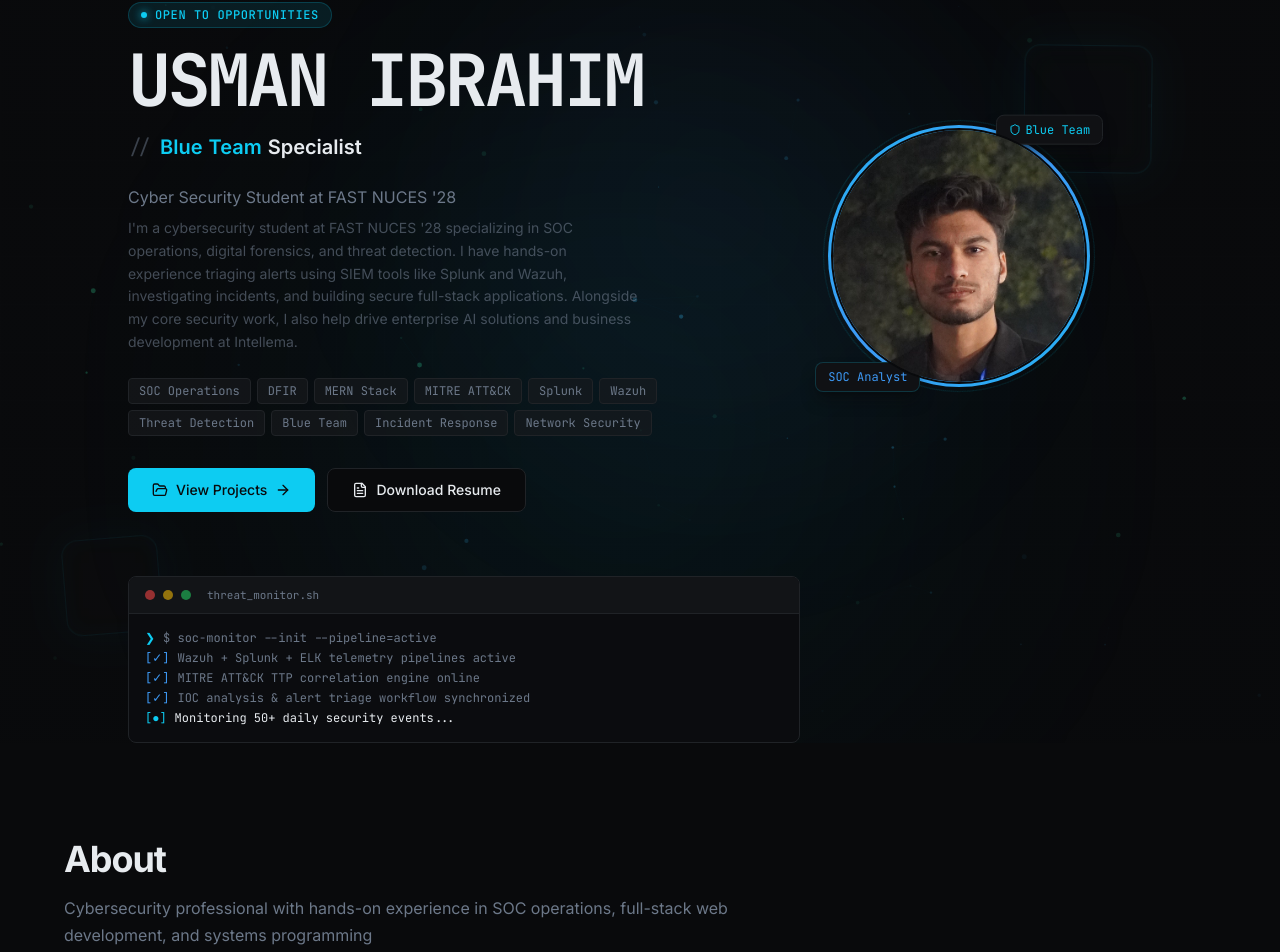
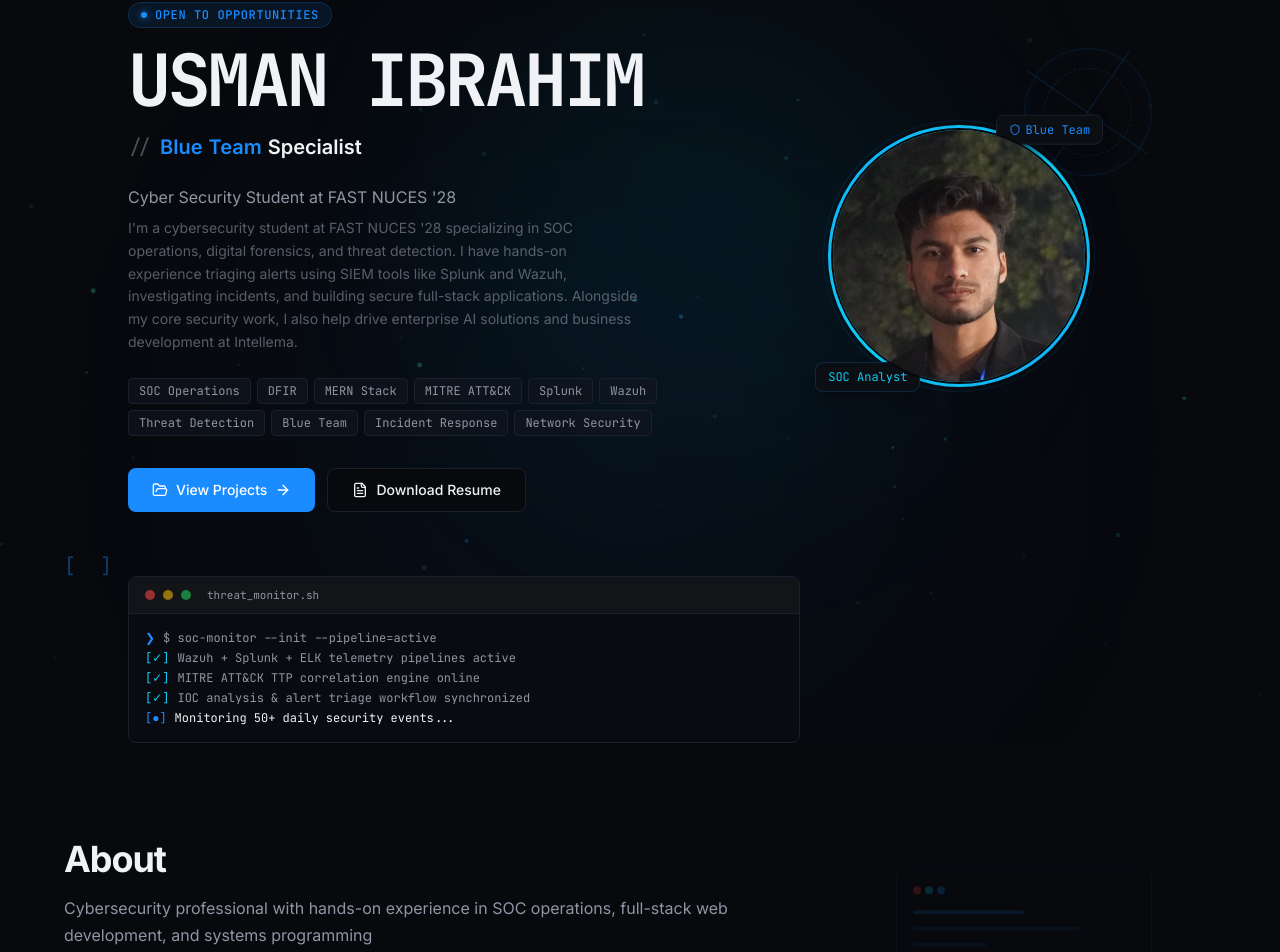
Before and after one commit to UsmanPrime/Portfolio, a React (Vite) app: page / in a window 1280 px wide. Shown: the part 80-1032 px from the top of the page. Built offline with nearby package versions, Linux system fonts and the light colour scheme.

Commit message:
refactor: update color palette to premium cyber blue and enhance cyber-themed floating animations

```diff
--- a/src/components/About.tsx
+++ b/src/components/About.tsx
@@ -1,4 +1,5 @@
 import { ShieldCheck, Search, Activity, Lock, Code } from "lucide-react";
+import { motion } from "framer-motion";
 import usmanPhoto from "@/assets/usman.jpg";
 import { useScrollReveal, useCountUp } from "@/hooks/useAnimations";
 
@@ -43,8 +44,33 @@ const About = () => {
   ];
 
   return (
-    <section id="about" className="py-24 relative">
-      <div className="container mx-auto px-4">
+    <section id="about" className="py-24 relative overflow-hidden">
+
+      {/* Ambient Data / Terminal Motif */}
+      <div className="absolute top-[10%] right-[2%] sm:right-[10%] w-48 sm:w-64 h-48 sm:h-64 z-0 opacity-30 pointer-events-none">
+        <motion.div
+          animate={{ y: [0, 15, 0] }}
+          transition={{ duration: 8, repeat: Infinity, ease: "easeInOut" }}
+          className="w-full h-full border border-primary/20 rounded-lg p-4 relative backdrop-blur-sm"
+        >
+          <div className="flex gap-1 mb-4">
+            <div className="w-2 h-2 rounded-full bg-destructive/60" />
+            <div className="w-2 h-2 rounded-full bg-accent/60" />
+            <div className="w-2 h-2 rounded-full bg-primary/60" />
+          </div>
+          <div className="w-1/2 h-1 bg-primary/40 mb-3 rounded" />
+          <div className="w-3/4 h-1 bg-primary/20 mb-3 rounded" />
+          <div className="w-1/3 h-1 bg-primary/20 rounded" />
+
+          <motion.div
+            animate={{ opacity: [1, 0, 1] }}
+            transition={{ duration: 1.5, repeat: Infinity }}
+            className="absolute bottom-4 right-4 w-3 h-3 bg-primary"
+          />
+        </motion.div>
+      </div>
+
+      <div className="container mx-auto px-4 relative z-10">
         <div className="max-w-6xl mx-auto">
           {/* Header */}
           <div
--- a/src/components/Certifications.tsx
+++ b/src/components/Certifications.tsx
@@ -101,7 +101,7 @@ const Certifications = () => {
     <section id="certifications" className="py-24 relative overflow-hidden">
 
       {/* Ambient Verification Motif */}
-      <div className="absolute top-[40%] right-[5%] w-64 h-64 hidden lg:block z-0 opacity-10">
+      <div className="absolute top-[40%] right-[2%] sm:right-[5%] w-48 sm:w-64 h-48 sm:h-64 hidden sm:block z-0 opacity-20 pointer-events-none">
         <motion.svg
           viewBox="0 0 100 100"
           className="w-full h-full stroke-primary"
--- a/src/components/Contact.tsx
+++ b/src/components/Contact.tsx
@@ -89,7 +89,7 @@ const Contact = () => {
     <section id="contact" className="py-24 relative overflow-hidden">
 
       {/* Ambient Signal / Ping Motif */}
-      <div className="absolute top-[20%] right-[15%] w-32 h-32 hidden lg:flex items-center justify-center z-0 opacity-10">
+      <div className="absolute top-[20%] right-[5%] sm:right-[15%] w-24 sm:w-32 h-24 sm:h-32 hidden sm:flex items-center justify-center z-0 opacity-30 pointer-events-none">
         <motion.div
           animate={{ scale: [1, 3], opacity: [0.5, 0] }}
           transition={{ duration: 4, repeat: Infinity, ease: "easeOut" }}
--- a/src/components/Experience.tsx
+++ b/src/components/Experience.tsx
@@ -124,18 +124,18 @@ const Experience = () => {
       <div className="absolute inset-0 grid-bg opacity-8" />
 
       {/* Ambient Log / Sequence Motif */}
-      <div className="absolute left-[5%] top-32 bottom-32 w-[1px] bg-border/30 hidden lg:block z-0">
+      <div className="absolute left-[2%] sm:left-[5%] top-32 bottom-32 w-[1px] bg-border/50 hidden sm:block z-0 pointer-events-none">
         <motion.div
           animate={{ y: ["0%", "1000%"] }}
           transition={{ duration: 15, repeat: Infinity, ease: "linear" }}
-          className="absolute top-0 left-[-1px] w-[3px] h-32 bg-gradient-to-b from-transparent via-primary/40 to-transparent"
+          className="absolute top-0 left-[-1px] w-[3px] h-32 bg-gradient-to-b from-transparent via-primary/60 to-transparent"
         />
         {/* Tick marks */}
-        <div className="absolute top-[10%] left-0 w-2 h-[1px] bg-border/50" />
-        <div className="absolute top-[30%] left-0 w-2 h-[1px] bg-border/50" />
-        <div className="absolute top-[50%] left-0 w-2 h-[1px] bg-border/50" />
-        <div className="absolute top-[70%] left-0 w-2 h-[1px] bg-border/50" />
-        <div className="absolute top-[90%] left-0 w-2 h-[1px] bg-border/50" />
+        <div className="absolute top-[10%] left-0 w-2 h-[1px] bg-primary/40" />
+        <div className="absolute top-[30%] left-0 w-2 h-[1px] bg-primary/40" />
+        <div className="absolute top-[50%] left-0 w-2 h-[1px] bg-primary/40" />
+        <div className="absolute top-[70%] left-0 w-2 h-[1px] bg-primary/40" />
+        <div className="absolute top-[90%] left-0 w-2 h-[1px] bg-primary/40" />
       </div>
 
       <div className="container mx-auto px-4 relative">
--- a/src/components/Hero.tsx
+++ b/src/components/Hero.tsx
@@ -62,21 +62,32 @@ const Hero = () => {
       <div className="absolute inset-0 grid-bg opacity-15" />
       <div className="absolute inset-0 bg-gradient-to-b from-background via-background/40 to-background" />
 
-      {/* Floating Glassy Panels */}
+      {/* Cyber Motifs */}
       <motion.div
-        animate={{ y: [0, -20, 0], rotate: [0, 5, 0] }}
-        transition={{ duration: 8, repeat: Infinity, ease: "easeInOut" }}
-        className="absolute top-32 right-[10%] w-32 h-32 glassy-panel opacity-40 hidden lg:block z-0"
-      />
+        animate={{ rotate: 360 }}
+        transition={{ duration: 20, repeat: Infinity, ease: "linear" }}
+        className="absolute top-32 right-[5%] sm:right-[10%] w-32 h-32 cyber-reticle opacity-40 z-0"
+      >
+        <div className="absolute inset-[15%] border border-dashed border-primary/40 rounded-full" />
+      </motion.div>
+
       <motion.div
-        animate={{ y: [0, 20, 0], rotate: [0, -5, 0] }}
-        transition={{ duration: 10, repeat: Infinity, ease: "easeInOut", delay: 1 }}
-        className="absolute bottom-32 left-[5%] w-24 h-24 glassy-panel opacity-30 hidden lg:block z-0"
-      />
+        animate={{ y: [0, -15, 0] }}
+        transition={{ duration: 6, repeat: Infinity, ease: "easeInOut" }}
+        className="absolute bottom-40 left-[2%] sm:left-[5%] flex items-center gap-2 opacity-40 z-0 font-mono text-primary text-xl"
+      >
+        <span>[</span>
+        <motion.span
+          animate={{ opacity: [1, 0, 1] }}
+          transition={{ duration: 2, repeat: Infinity }}
+          className="w-2 h-4 bg-primary"
+        />
+        <span>]</span>
+      </motion.div>
 
       {/* Ambient glow */}
-      <div className="absolute top-1/4 left-1/4 w-[600px] h-[600px] rounded-full bg-primary/10 blur-[150px] animate-pulse-subtle z-0" />
-      <div className="absolute bottom-1/3 right-1/4 w-[500px] h-[500px] rounded-full bg-accent/10 blur-[120px] animate-pulse-subtle z-0" style={{ animationDelay: '1.5s' }} />
+      <div className="absolute top-1/4 left-1/4 w-[600px] h-[600px] rounded-full bg-primary/10 blur-[150px] animate-pulse-subtle z-0 pointer-events-none" />
+      <div className="absolute bottom-1/3 right-1/4 w-[500px] h-[500px] rounded-full bg-accent/10 blur-[120px] animate-pulse-subtle z-0 pointer-events-none" style={{ animationDelay: '1.5s' }} />
 
       <div className="container mx-auto px-4 relative z-10">
         <div className="max-w-5xl mx-auto">
--- a/src/components/Projects.tsx
+++ b/src/components/Projects.tsx
@@ -200,11 +200,11 @@ const Projects = () => {
     <section id="projects" className="py-24 relative overflow-hidden">
 
       {/* Ambient Structure Motif */}
-      <div className="absolute top-[30%] left-[5%] w-48 h-64 hidden lg:block z-0 opacity-20">
-        <svg viewBox="0 0 100 150" className="w-full h-full stroke-primary" fill="none" strokeWidth="1">
-          <rect x="10" y="10" width="30" height="20" className="fill-primary/10" />
-          <rect x="60" y="60" width="30" height="20" className="fill-primary/10" />
-          <rect x="10" y="110" width="30" height="20" className="fill-primary/10" />
+      <div className="absolute top-[30%] left-[2%] sm:left-[5%] w-32 sm:w-48 h-48 sm:h-64 hidden sm:block z-0 opacity-30 pointer-events-none">
+        <svg viewBox="0 0 100 150" className="w-full h-full stroke-primary" fill="none" strokeWidth="1.5">
+          <rect x="10" y="10" width="30" height="20" className="fill-primary/20" />
+          <rect x="60" y="60" width="30" height="20" className="fill-primary/20" />
+          <rect x="10" y="110" width="30" height="20" className="fill-primary/20" />
 
           {/* Animated connections */}
           <motion.path
--- a/src/components/Resume.tsx
+++ b/src/components/Resume.tsx
@@ -1,4 +1,5 @@
 import { FileText, Download, Shield, Monitor, Wrench, GraduationCap, Award, Code } from "lucide-react";
+import { motion } from "framer-motion";
 import { Button } from "@/components/ui/button";
 import { useScrollReveal } from "@/hooks/useAnimations";
 
@@ -72,10 +73,31 @@ const Resume = () => {
   ];
 
   return (
-    <section id="resume" className="py-24 relative bg-secondary/30">
+    <section id="resume" className="py-24 relative bg-secondary/30 overflow-hidden">
       <div className="absolute inset-0 grid-bg opacity-8" />
 
-      <div className="container mx-auto px-4 relative">
+      {/* Ambient Document Motif */}
+      <div className="absolute top-[20%] left-[2%] sm:left-[5%] w-32 sm:w-48 h-48 sm:h-64 z-0 opacity-30 pointer-events-none">
+        <motion.div
+          animate={{ y: [0, 10, 0], rotate: [0, -2, 0] }}
+          transition={{ duration: 8, repeat: Infinity, ease: "easeInOut" }}
+          className="w-full h-full border border-primary/20 rounded bg-background/30 relative overflow-hidden backdrop-blur-sm"
+        >
+          <div className="absolute top-4 left-4 right-4 h-1.5 sm:h-2 bg-primary/20 rounded" />
+          <div className="absolute top-10 left-4 right-12 h-1.5 sm:h-2 bg-primary/20 rounded" />
+          <div className="absolute top-16 left-4 right-8 h-1.5 sm:h-2 bg-primary/20 rounded" />
+          <div className="absolute bottom-4 right-4 w-6 h-6 border border-primary/40 rounded-full flex items-center justify-center">
+            <motion.div animate={{ opacity: [1, 0, 1] }} transition={{ duration: 2, repeat: Infinity }} className="w-2 h-2 bg-primary rounded-full" />
+          </div>
+          <motion.div
+            animate={{ y: [-100, 300] }}
+            transition={{ duration: 3, repeat: Infinity, ease: "linear" }}
+            className="absolute top-0 left-0 right-0 h-4 bg-gradient-to-b from-transparent via-primary/30 to-transparent"
+          />
+        </motion.div>
+      </div>
+
+      <div className="container mx-auto px-4 relative z-10">
         <div className="max-w-4xl mx-auto">
           {/* Header */}
           <div
--- a/src/components/Skills.tsx
+++ b/src/components/Skills.tsx
@@ -134,8 +134,8 @@ const Skills = () => {
       <div className="absolute inset-0 grid-bg opacity-10" />
 
       {/* Ambient Visuals */}
-      <div className="absolute top-[20%] right-[10%] w-32 h-32 hidden lg:block z-0 opacity-20">
-        <svg viewBox="0 0 100 100" className="w-full h-full stroke-primary" fill="none" strokeWidth="1">
+      <div className="absolute top-[20%] right-[5%] sm:right-[10%] w-24 sm:w-32 h-24 sm:h-32 hidden sm:block z-0 opacity-30 pointer-events-none">
+        <svg viewBox="0 0 100 100" className="w-full h-full stroke-primary" fill="none" strokeWidth="1.5">
           <motion.path
             d="M 10,90 L 10,50 L 50,50 L 50,10 L 90,10"
             initial={{ pathLength: 0 }}
@@ -150,7 +150,7 @@ const Skills = () => {
       <motion.div
         animate={{ opacity: [0, 1, 0] }}
         transition={{ duration: 1.5, repeat: Infinity, ease: "linear", repeatType: "loop" }}
-        className="absolute bottom-[25%] left-[15%] w-4 h-6 bg-primary/40 hidden lg:block z-0"
+        className="absolute bottom-[25%] left-[5%] sm:left-[15%] w-4 h-6 bg-primary/50 hidden sm:block z-0 pointer-events-none"
       />
 
       <div className="container mx-auto px-4 relative z-10">
--- a/src/index.css
+++ b/src/index.css
@@ -11,58 +11,58 @@
 
 @layer base {
   :root {
-    --background: 220 14% 4%;
-    --foreground: 210 20% 92%;
+    --background: 224 25% 4%;
+    --foreground: 210 20% 95%;
 
-    --card: 220 13% 7%;
-    --card-foreground: 210 20% 92%;
+    --card: 224 25% 6%;
+    --card-foreground: 210 20% 95%;
 
-    --popover: 220 13% 7%;
-    --popover-foreground: 210 20% 92%;
+    --popover: 224 25% 6%;
+    --popover-foreground: 210 20% 95%;
 
-    --primary: 190 90% 50%;
-    --primary-foreground: 220 14% 4%;
+    --primary: 210 100% 55%;
+    --primary-foreground: 0 0% 100%;
 
-    --secondary: 220 12% 11%;
-    --secondary-foreground: 210 20% 92%;
+    --secondary: 224 25% 10%;
+    --secondary-foreground: 210 20% 95%;
 
-    --muted: 220 12% 10%;
-    --muted-foreground: 215 12% 48%;
+    --muted: 224 25% 12%;
+    --muted-foreground: 220 10% 60%;
 
-    --accent: 210 90% 60%;
-    --accent-foreground: 220 14% 4%;
+    --accent: 190 90% 50%;
+    --accent-foreground: 224 25% 4%;
 
-    --destructive: 0 60% 48%;
+    --destructive: 0 84% 60%;
     --destructive-foreground: 210 20% 98%;
 
-    --border: 220 10% 14%;
-    --input: 220 10% 14%;
-    --ring: 187 65% 48%;
+    --border: 224 25% 14%;
+    --input: 224 25% 14%;
+    --ring: 210 100% 55%;
 
     --radius: 0.5rem;
-    --terminal-bg: 220 14% 5%;
+    --terminal-bg: 224 25% 5%;
   }
 
   .dark {
-    --background: 220 14% 4%;
-    --foreground: 210 20% 92%;
-    --card: 220 13% 7%;
-    --card-foreground: 210 20% 92%;
-    --popover: 220 13% 7%;
-    --popover-foreground: 210 20% 92%;
-    --primary: 190 90% 50%;
-    --primary-foreground: 220 14% 4%;
-    --secondary: 220 12% 11%;
-    --secondary-foreground: 210 20% 92%;
-    --muted: 220 12% 10%;
-    --muted-foreground: 215 12% 48%;
-    --accent: 210 90% 60%;
-    --accent-foreground: 220 14% 4%;
-    --destructive: 0 60% 48%;
+    --background: 224 25% 4%;
+    --foreground: 210 20% 95%;
+    --card: 224 25% 6%;
+    --card-foreground: 210 20% 95%;
+    --popover: 224 25% 6%;
+    --popover-foreground: 210 20% 95%;
+    --primary: 210 100% 55%;
+    --primary-foreground: 0 0% 100%;
+    --secondary: 224 25% 10%;
+    --secondary-foreground: 210 20% 95%;
+    --muted: 224 25% 12%;
+    --muted-foreground: 220 10% 60%;
+    --accent: 190 90% 50%;
+    --accent-foreground: 224 25% 4%;
+    --destructive: 0 84% 60%;
     --destructive-foreground: 210 20% 98%;
-    --border: 220 10% 14%;
-    --input: 220 10% 14%;
-    --ring: 187 65% 48%;
+    --border: 224 25% 14%;
+    --input: 224 25% 14%;
+    --ring: 210 100% 55%;
   }
 }
 
@@ -155,11 +155,17 @@
     display: none;
   }
 
-  /* ──── FLOATING GLASSY PANEL ──── */
-  .glassy-panel {
-    @apply rounded-2xl border border-primary/20 bg-background/30 backdrop-blur-md;
-    box-shadow: 0 0 40px hsl(var(--primary) / 0.1), inset 0 0 20px hsl(var(--primary) / 0.05);
+  /* ──── CYBER MOTIFS ──── */
+  .cyber-reticle {
+    @apply absolute border border-primary/30 rounded-full;
+    box-shadow: inset 0 0 20px hsl(var(--primary) / 0.1);
   }
+  .cyber-reticle::before, .cyber-reticle::after {
+    content: '';
+    @apply absolute bg-primary/40;
+  }
+  .cyber-reticle::before { top: 50%; left: -10px; right: -10px; height: 1px; }
+  .cyber-reticle::after { left: 50%; top: -10px; bottom: -10px; width: 1px; }
 
   /* ──── EYEBROW BADGE ──── */
   .eyebrow-badge {
```
